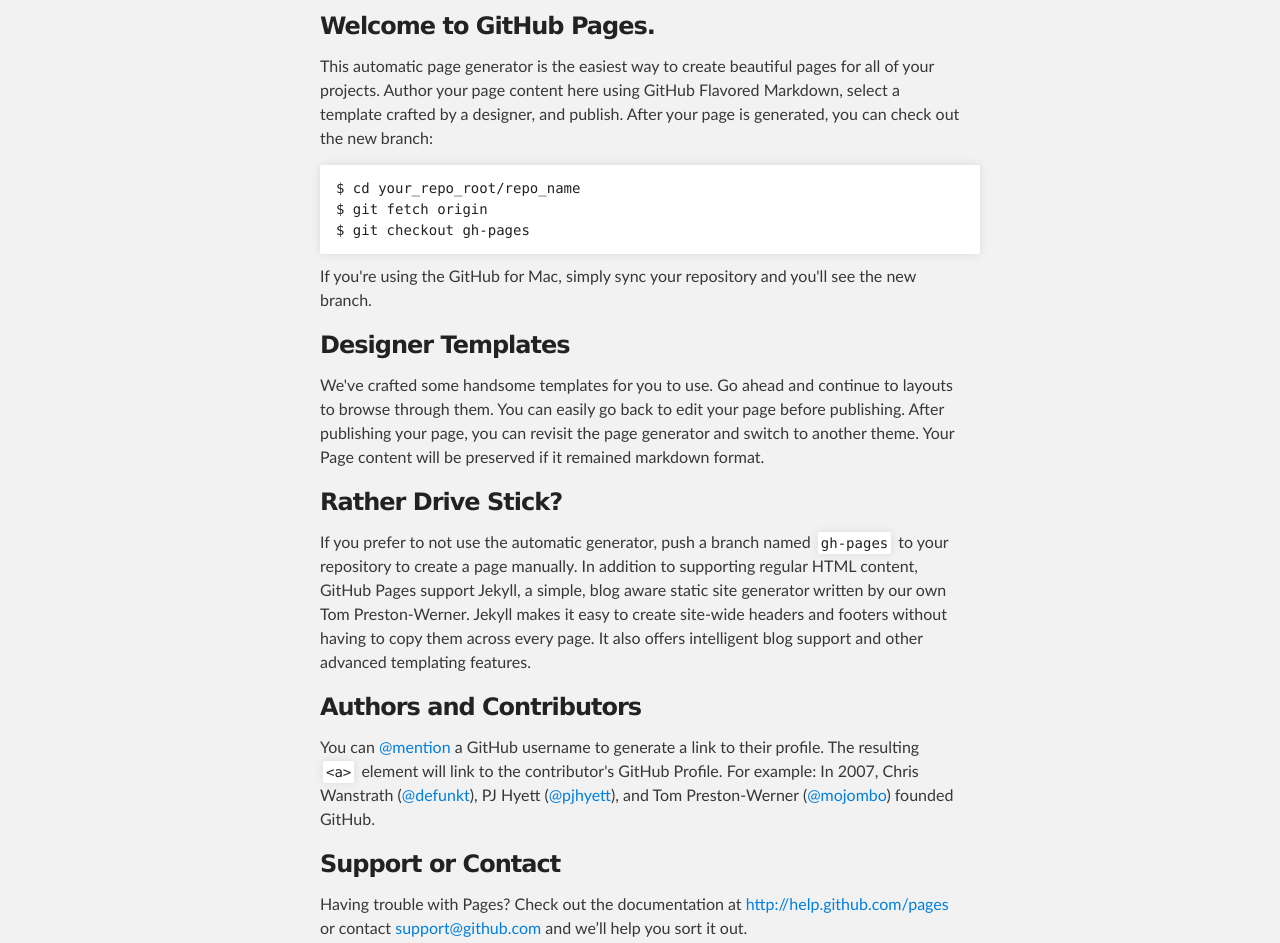
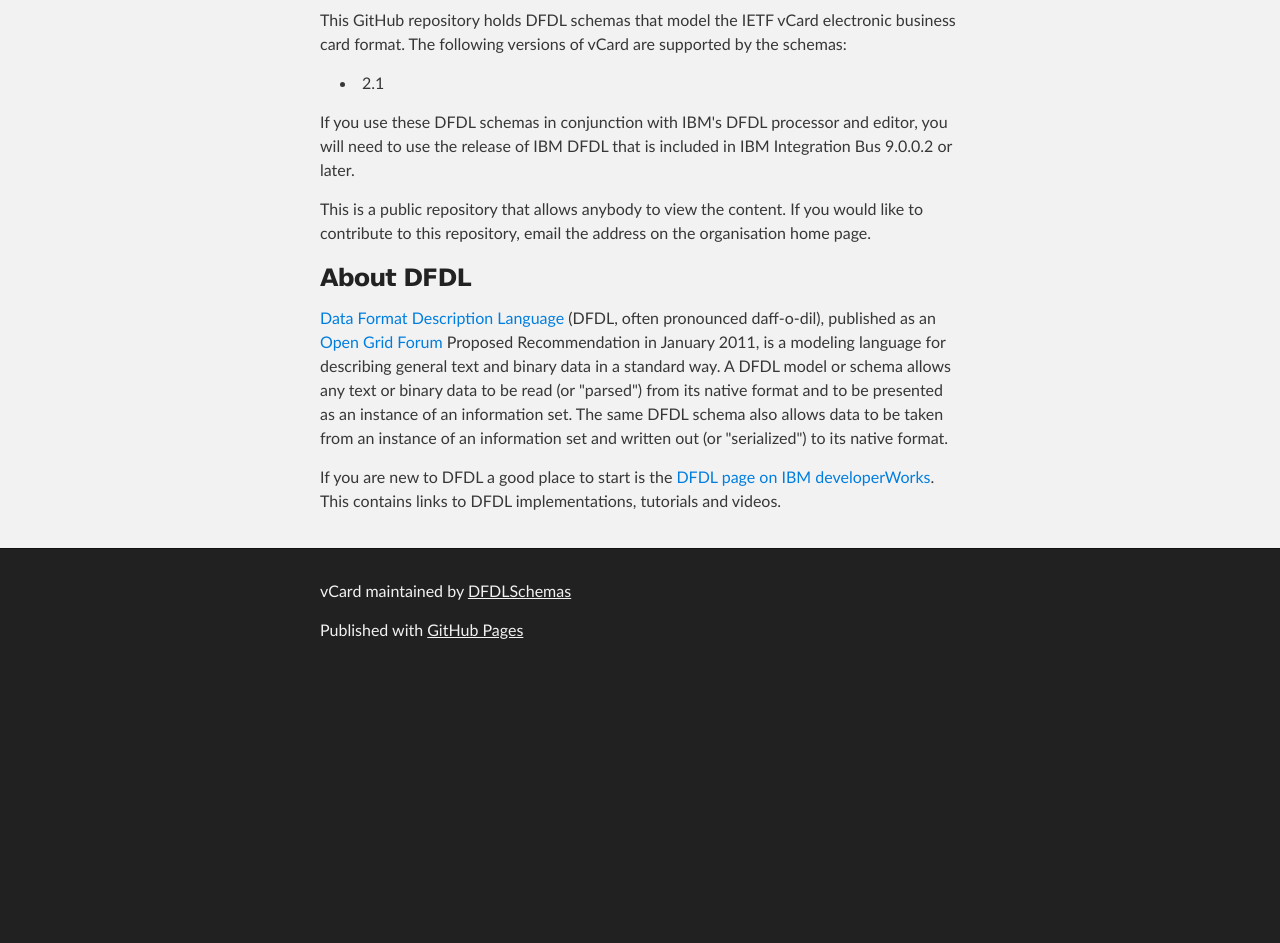
Before and after one commit to DFDLSchemas/vCard, a plain HTML site: page index.html in a window 1280 px wide. Shown: the part 252-1195 px from the top of the page. After the commit the page ends 929 px from the top, so only its background shows below. Drawn offline with Linux system fonts and the light colour scheme.

Commit message:
Update index.html

```diff
--- a/index.html
+++ b/index.html
@@ -31,37 +31,19 @@
     <!-- MAIN CONTENT -->
     <div id="main_content_wrap" class="outer">
       <section id="main_content" class="inner">
-        <h3>
-<a name="welcome-to-github-pages" class="anchor" href="#welcome-to-github-pages"><span class="octicon octicon-link"></span></a>Welcome to GitHub Pages.</h3>
+        <p>This GitHub repository holds DFDL schemas that model the IETF vCard electronic business card format. The following versions of vCard are supported by the schemas:</p>
 
-<p>This automatic page generator is the easiest way to create beautiful pages for all of your projects. Author your page content here using GitHub Flavored Markdown, select a template crafted by a designer, and publish. After your page is generated, you can check out the new branch:</p>
+<ul>
+<li>2.1</li>
+</ul>
+<p>If you use these DFDL schemas in conjunction with IBM's DFDL processor and editor, you will need to use the release of IBM DFDL that is included in IBM Integration Bus 9.0.0.2 or later.</p>
+<p>This is a public repository that allows anybody to view the content. If you would like to contribute to this repository, email the address on the organisation home page.</p>
 
-<pre><code>$ cd your_repo_root/repo_name
-$ git fetch origin
-$ git checkout gh-pages
-</code></pre>
+<h3>About DFDL</h3>
 
-<p>If you're using the GitHub for Mac, simply sync your repository and you'll see the new branch.</p>
+<p><a href="www.ogf.org/dfdl">Data Format Description Language</a> (DFDL, often pronounced daff-o-dil), published as an <a href="www.ogf.org">Open Grid Forum</a> Proposed Recommendation in January 2011, is a modeling language for describing general text and binary data in a standard way. A DFDL model or schema allows any text or binary data to be read (or "parsed") from its native format and to be presented as an instance of an information set. The same DFDL schema also allows data to be taken from an instance of an information set and written out (or "serialized") to its native format.</p>
 
-<h3>
-<a name="designer-templates" class="anchor" href="#designer-templates"><span class="octicon octicon-link"></span></a>Designer Templates</h3>
-
-<p>We've crafted some handsome templates for you to use. Go ahead and continue to layouts to browse through them. You can easily go back to edit your page before publishing. After publishing your page, you can revisit the page generator and switch to another theme. Your Page content will be preserved if it remained markdown format.</p>
-
-<h3>
-<a name="rather-drive-stick" class="anchor" href="#rather-drive-stick"><span class="octicon octicon-link"></span></a>Rather Drive Stick?</h3>
-
-<p>If you prefer to not use the automatic generator, push a branch named <code>gh-pages</code> to your repository to create a page manually. In addition to supporting regular HTML content, GitHub Pages support Jekyll, a simple, blog aware static site generator written by our own Tom Preston-Werner. Jekyll makes it easy to create site-wide headers and footers without having to copy them across every page. It also offers intelligent blog support and other advanced templating features.</p>
-
-<h3>
-<a name="authors-and-contributors" class="anchor" href="#authors-and-contributors"><span class="octicon octicon-link"></span></a>Authors and Contributors</h3>
-
-<p>You can <a href="https://github.com/blog/821" class="user-mention">@mention</a> a GitHub username to generate a link to their profile. The resulting <code>&lt;a&gt;</code> element will link to the contributor's GitHub Profile. For example: In 2007, Chris Wanstrath (<a href="https://github.com/defunkt" class="user-mention">@defunkt</a>), PJ Hyett (<a href="https://github.com/pjhyett" class="user-mention">@pjhyett</a>), and Tom Preston-Werner (<a href="https://github.com/mojombo" class="user-mention">@mojombo</a>) founded GitHub.</p>
-
-<h3>
-<a name="support-or-contact" class="anchor" href="#support-or-contact"><span class="octicon octicon-link"></span></a>Support or Contact</h3>
-
-<p>Having trouble with Pages? Check out the documentation at <a href="http://help.github.com/pages">http://help.github.com/pages</a> or contact <a href="mailto:support@github.com">support@github.com</a> and we’ll help you sort it out.</p>
+<p>If you are new to DFDL a good place to start is the <a href="http://www.ibm.com/developerworks/library/se-dfdl/index.html?ca=dat-">DFDL page on IBM developerWorks</a>. This contains links to DFDL implementations, tutorials and videos.</p>
       </section>
     </div>
 
```
